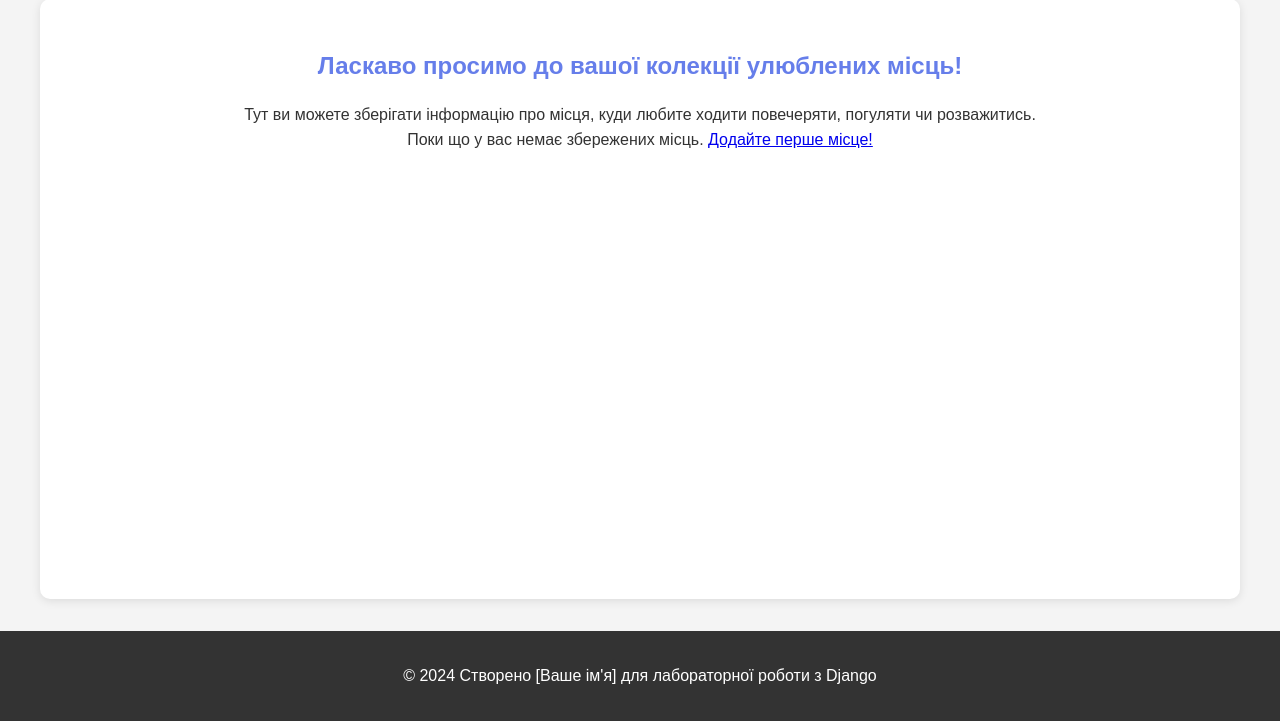
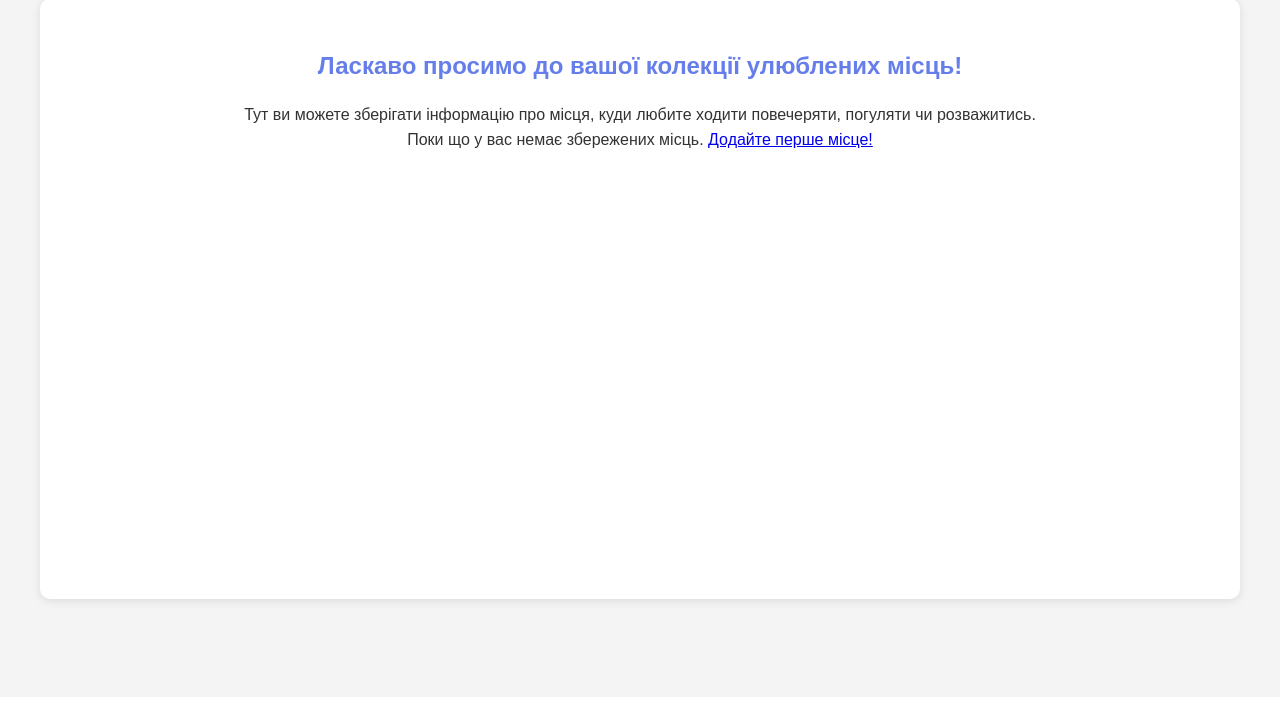
Before and after one commit to misterpivo/wh3, a Django app: page / in a window 1280 px wide. Shown: the part 103-824 px from the top of the page. After the commit the page ends 711 px from the top, so only its background shows below. Run offline with Django 5.2, Linux system fonts and the light colour scheme.

Commit message:
Update base.html

```diff
--- a/places/templates/places/base.html
+++ b/places/templates/places/base.html
@@ -26,9 +26,6 @@
         {% endblock %}
     </main>
 
-    <footer>
-        <p>&copy; 2024 Створено [Ваше ім'я] для лабораторної роботи з Django</p>
-    </footer>
 
     <script>
         function getRandomPlace() {
@@ -67,4 +64,5 @@
         }
     </script>
 </body>
+
 </html>
```
